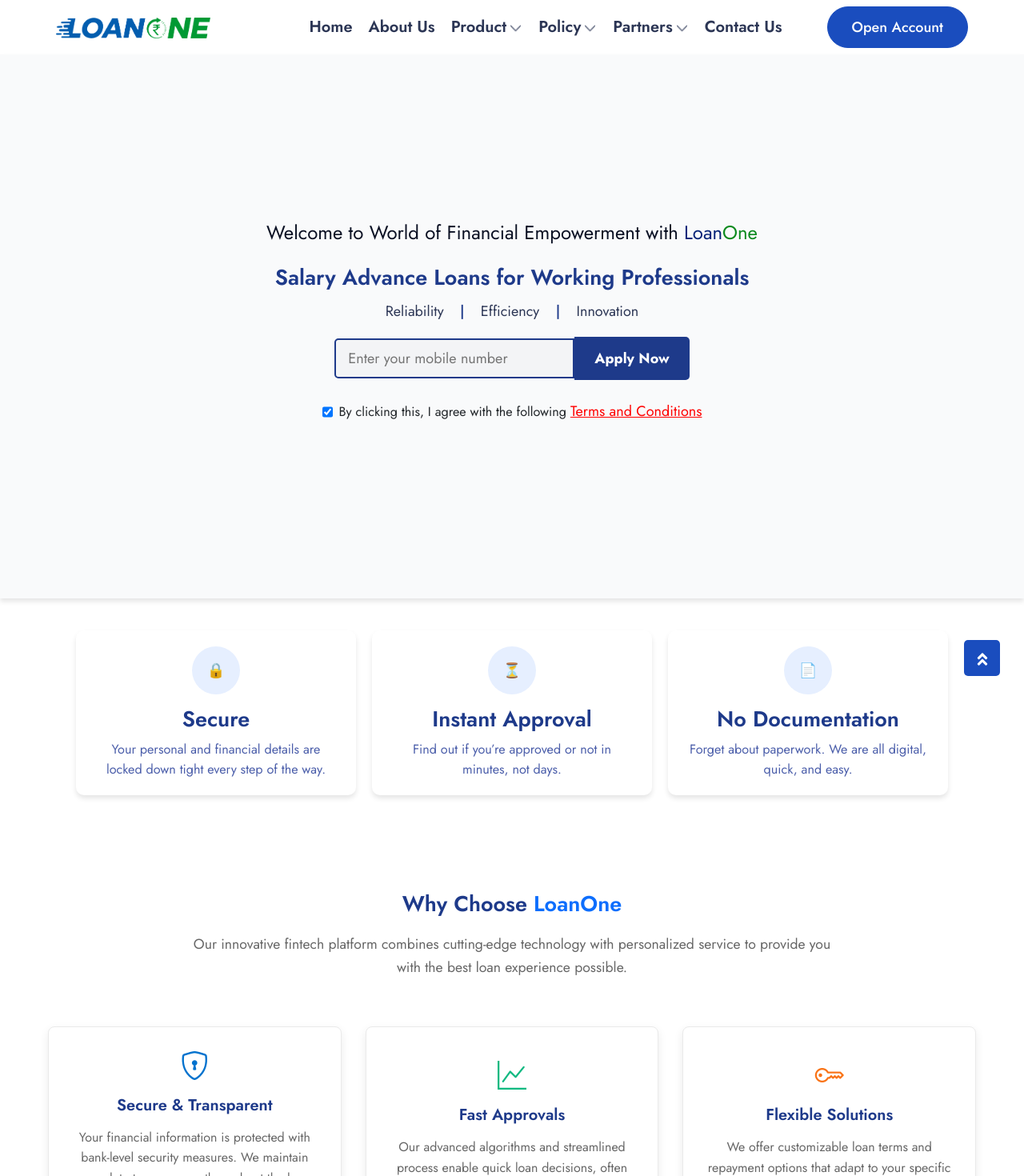
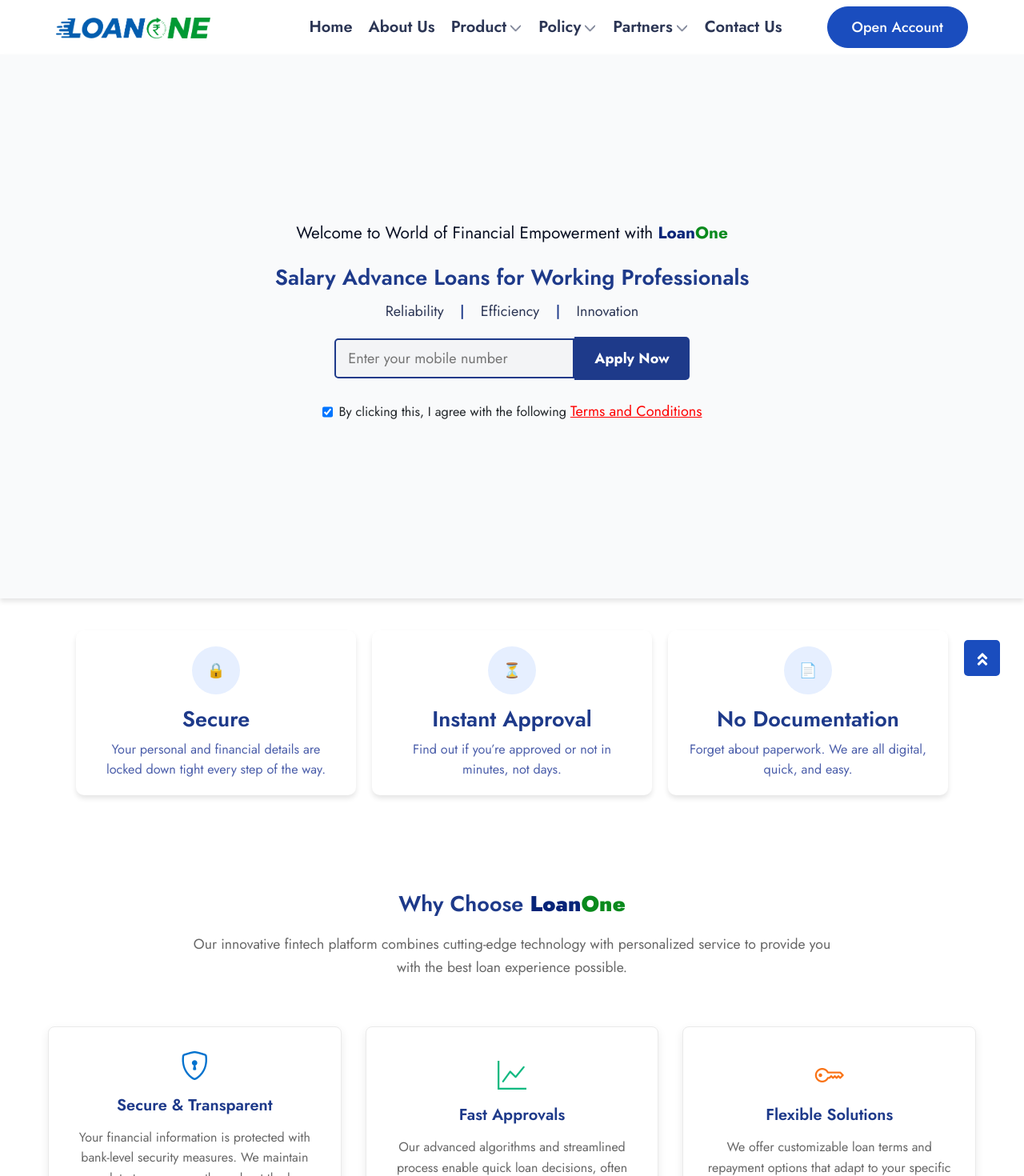
Before and after one commit to AssistFin/Stagingloan1next, a Next.js app: page / in a window 1280 px wide. Shown: the top 1470 px of the page at 80% size. Built offline with nearby package versions, Linux system fonts and the light colour scheme.

Commit message:
content change in some section

```diff
--- a/components/home/Features.jsx
+++ b/components/home/Features.jsx
@@ -18,7 +18,7 @@ const Features = () => {
                     <Image src={notification} alt="icon" />
                   </span>
                   <h5 className="sub-title" style={{ fontSize: '27px'}}>Smart Banking</h5>
-                  <h2 className="title" style={{fontSize: '27px'}}>Why <span style={{ color: '#0D6EFD'}}>LoanOne</span></h2>
+                  <h2 className="title" style={{fontSize: '27px'}}>Why <span style={{color: '#062478'}}><strong>Loan</strong></span><span style={{color: '#0a8a1d'}}><strong>One</strong></span></h2>
                   <p>
                     At LoanOne, we are dedicated to simplifying the borrowing
                     process, offering tailored solutions that empower both
--- a/components/home/Personalized.jsx
+++ b/components/home/Personalized.jsx
@@ -18,10 +18,11 @@ const Personalized = () => {
                 <h3 className="title" style={{fontSize: '27px'}}>Need a Personalized Solution?</h3>
                 <p>We understand every professional’s needs are unique. Connect with us and we’ll craft a loan
 solution that fits your salary, lifestyle, and financial goals.</p>
+                <p>&nbsp;&nbsp;&nbsp;&nbsp;&nbsp;</p>
                 <p><strong>Basic Eligibility:</strong></p>
                 <ul class="list">
                   <li class="list-item d-flex align-items-center">
-                <span class="check d-flex align-items-center justify-content-center"></span><span>Minimum monthly salary: ₹20,000+</span></li>
+                  <span class="check d-flex align-items-center justify-content-center"></span><span>Minimum monthly salary: ₹30,000+</span></li>
                   <li class="list-item d-flex align-items-center">
                   <span class="check d-flex align-items-center justify-content-center"></span><span>Age: 21 – 55 years</span></li>
                   <li class="list-item d-flex align-items-center">
--- a/pages/index.js
+++ b/pages/index.js
@@ -149,7 +149,7 @@ export default function LoginPage({ startLoading, stopLoading }) {
       >
         {!showOtpDialog && (
           <>
-            <h4 className={styles.welcomeText}>Welcome to World of Financial Empowerment with  <span className={styles.welcomeText} style={{color: '#062478'}}>Loan</span><span className={styles.welcomeText} style={{color: '#0a8a1d'}}>One</span></h4>
+            <h4 className={styles.welcomeText}>Welcome to World of Financial Empowerment with <span className={styles.welcomeText} style={{color: '#062478'}}><strong>Loan</strong></span><span className={styles.welcomeText} style={{color: '#0a8a1d'}}><strong>One</strong></span></h4>
             <h3 className={styles.subTitle}>Salary Advance Loans for Working Professionals</h3>
             <div className={styles.tagline}>
               <span>Reliability</span> | <span>Efficiency</span> |{" "}
--- a/pages/whychoose.js
+++ b/pages/whychoose.js
@@ -47,7 +47,7 @@ const WhyChoose = () => {
     <section className={styles['why-choose-section']}>
       <div className={styles['section-container']}>
         <h2 className={styles['section-title']}>
-          Why Choose <span className={styles.highlight}>LoanOne</span>
+          Why Choose <span className={styles.highlight}style={{color: '#062478'}}><strong>Loan</strong></span><span className={styles.highlight} style={{color: '#0a8a1d'}}><strong>One</strong></span>
         </h2>
         <p className={styles['section-description']}>
           Our innovative fintech platform combines cutting-edge technology with personalized service to
--- a/styles/Login.module.css
+++ b/styles/Login.module.css
@@ -22,7 +22,7 @@
 
 /* Header styles */
 .welcomeText {
-  font-size: 1.5rem;
+  font-size: 1.3rem;
   margin-bottom: 5px;
   font-weight: 400;
 }
```
Lines whose indentation alone changed are shown as unchanged.
